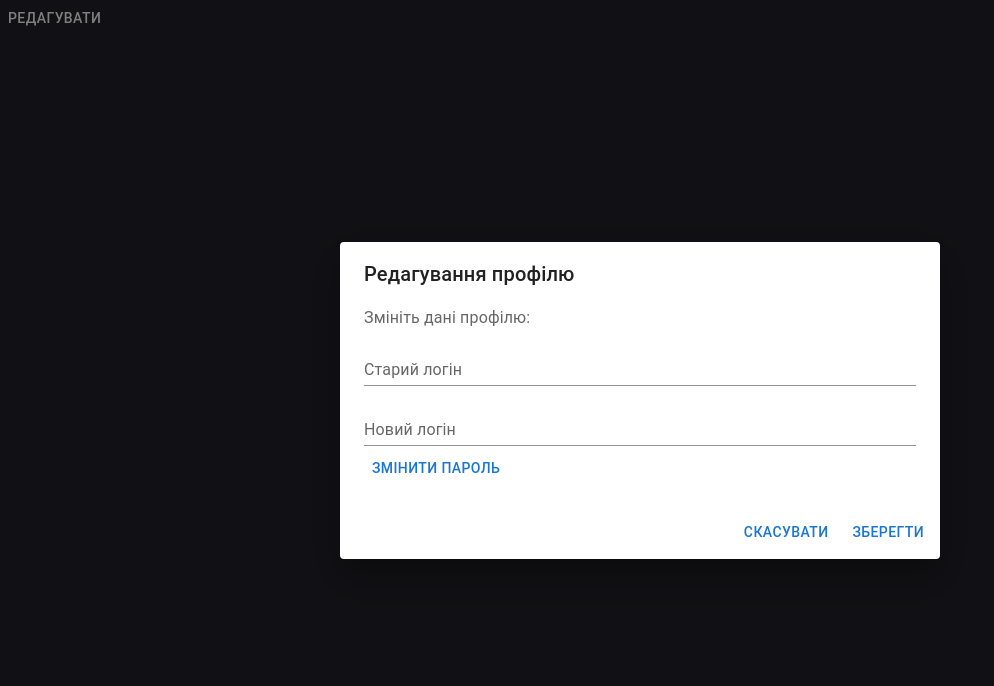
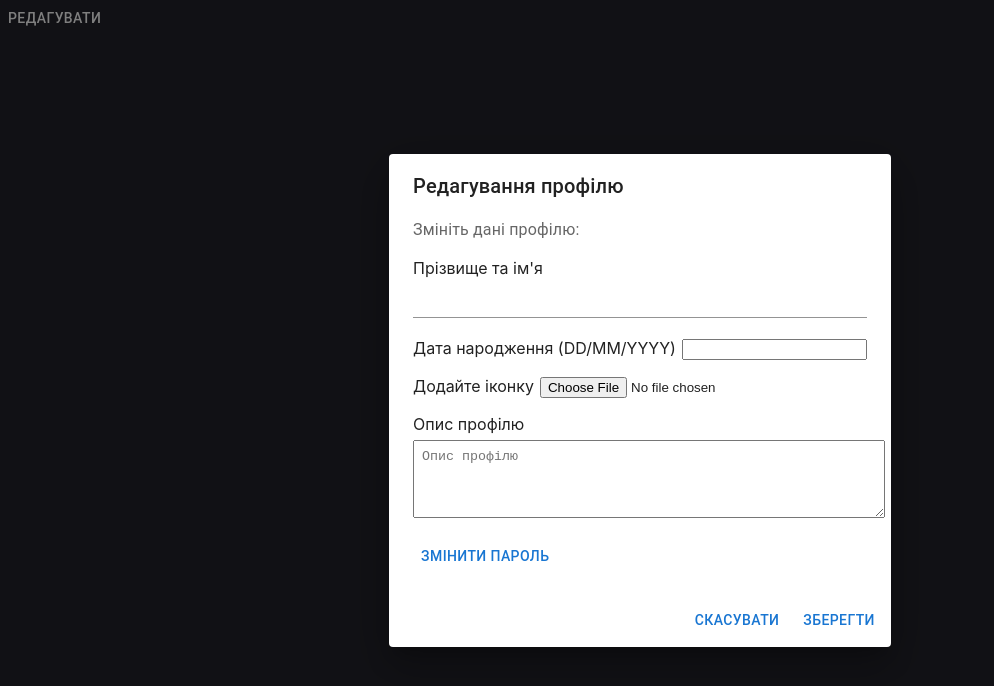
Before and after one commit to bookshelf-team/frontend, a React (Create React App) app: page /editprofile in a window 1280 px wide. Both pictures are taken after a click on the button "РЕДАГУВАТИ". Shown: the top 686 px of the page, without its empty margins (0-994 px from the left). Built offline with nearby package versions, Linux system fonts and the light colour scheme.

Commit message:
updated the form for editing, added new fields

```diff
--- a/src/components/ProfileEditDialog.js
+++ b/src/components/ProfileEditDialog.js
@@ -5,7 +5,8 @@ import DialogActions from '@mui/material/DialogActions';
 import DialogContent from '@mui/material/DialogContent';
 import DialogContentText from '@mui/material/DialogContentText';
 import DialogTitle from '@mui/material/DialogTitle';
-import TextInputField from './TextInputField';
+import TextareaAutosize from '@mui/material/TextareaAutosize';
+import TextInputField from "./TextInputField";
 
 export default function ProfileEditDialog() {
     const [open, setOpen] = useState(false);
@@ -16,6 +17,10 @@ export default function ProfileEditDialog() {
         oldPassword: '',
         newPassword: '',
         confirmPassword: '',
+        fullName: '',
+        dateOfBirth: '',
+        about: '',
+        iconFile: null,
     });
     const [changePassword, setChangePassword] = useState(false);
 
@@ -24,19 +29,35 @@ export default function ProfileEditDialog() {
     };
 
     const handleChange = (event) => {
-        const { name, value } = event.target;
+        const { name, value, type, files } = event.target;
+
+        if (type === 'file') {
+            setFormData({
+                ...formData,
+                [name]: files[0],
+            });
+        } else {
             setFormData({
                 ...formData,
                 [name]: value,
             });
+        }
     };
 
-    const handleSubmit = async () => {
+    const handleSave = async () => {
+        //
+        setTimeout(() => {
+            handleClose();
+        }, 1000);
+    };
 
+    const handleSavePassword = async () => {
+        setChangePassword(false);
     };
+
     return (
         <div>
-            <Button onClick={() => setOpen(true)} sx={{color:"white", marginRight:"40px"}}>Редагувати</Button>
+            <Button onClick={() => setOpen(true)} sx={{ color: "white", marginRight: "40px" }}>Редагувати</Button>
 
             <Dialog open={open} onClose={handleClose}>
                 <DialogTitle>Редагування профілю</DialogTitle>
@@ -44,57 +65,105 @@ export default function ProfileEditDialog() {
                     <DialogContentText>
                         Змініть дані профілю:
                     </DialogContentText>
+                    <div style={{ marginBottom: '16px', marginTop: '16px', }}>
+                        <label htmlFor="fullName">Прізвище та ім'я</label>
                         <TextInputField
-                        label="Старий логін"
-                        name="oldLogin"
+                            id="fullName"
+                            name="fullName"
                             type="text"
-                        value={formData.oldLogin}
+                            value={formData.fullName}
                             onChange={handleChange}
                         />
-                    <TextInputField
-                        label="Новий логін"
-                        name="newLogin"
+                    </div>
+                    <div style={{ marginBottom: '16px' }}>
+                        <label htmlFor="dateOfBirth" style={{ marginRight: 6 }}>Дата народження (DD/MM/YYYY)</label>
+                        <input
+                            id="dateOfBirth"
+                            name="dateOfBirth"
                             type="text"
-                        value={formData.newLogin}
+                            value={formData.dateOfBirth}
                             onChange={handleChange}
                         />
-                    {changePassword && (
+                    </div>
+                    <div style={{ marginBottom: '16px' }}>
+                        <label htmlFor="iconFile" style={{ marginRight: 6 }}>Додайте іконку</label>
+                        <input
+                            type="file"
+                            accept="image/*"
+                            id="iconFile"
+                            name="iconFile"
+                            onChange={handleChange}
+                        />
+                    </div>
+                    <div style={{ marginBottom: '16px' }}>
+                        <label htmlFor="about">Опис профілю</label>
+                        <TextareaAutosize
+                            id="about"
+                            minRows={4}
+                            placeholder="Опис профілю"
+                            name="about"
+                            value={formData.about}
+                            onChange={handleChange}
+                            style={{ width: '100%', padding: '8px', resize: 'vertical', marginTop: 6 }}
+                        />
+                    </div>
+                    {changePassword ? (
                         <>
+                            <div style={{ marginBottom: '16px' }}>
+                                <label htmlFor="oldPassword">Старий пароль</label>
                                 <TextInputField
-                                label="Старий пароль"
+                                    id="oldPassword"
                                     name="oldPassword"
                                     type="password"
                                     value={formData.oldPassword}
                                     onChange={handleChange}
                                 />
+                            </div>
+                            <div style={{ marginBottom: '16px' }}>
+                                <label htmlFor="newPassword">Новий пароль</label>
                                 <TextInputField
-                                label="Новий пароль"
+                                    id="newPassword"
                                     name="newPassword"
                                     type="password"
                                     value={formData.newPassword}
                                     onChange={handleChange}
                                 />
+                            </div>
+                            <div style={{ marginBottom: '16px' }}>
+                                <label htmlFor="confirmPassword">Підтвердіть свій новий пароль</label>
                                 <TextInputField
-                                label="Підтвердіть свій новий пароль"
+                                    id="confirmPassword"
                                     name="confirmPassword"
                                     type="password"
                                     value={formData.confirmPassword}
                                     onChange={handleChange}
                                 />
+                            </div>
+                            <DialogActions>
+                                <Button onClick={handleSavePassword} color="primary">
+                                    Зберегти пароль
+                                </Button>
+                                <Button onClick={() => setChangePassword(false)} color="primary">
+                                    Скасувати
+                                </Button>
+                            </DialogActions>
                         </>
-                    )}
-                    <Button onClick={() => setChangePassword(!changePassword)}>
+                    ) : (
+                        <Button onClick={() => setChangePassword(true)}>
                             Змінити пароль
                         </Button>
+                    )}
                 </DialogContent>
+                {!changePassword && (
                     <DialogActions>
                         <Button onClick={handleClose} color="primary">
                             Скасувати
                         </Button>
-                    <Button onClick={handleSubmit} color="primary">
+                        <Button onClick={handleSave} color="primary">
                             Зберегти
                         </Button>
                     </DialogActions>
+                )}
             </Dialog>
         </div>
     );
```
Lines whose indentation alone changed are shown as unchanged.
